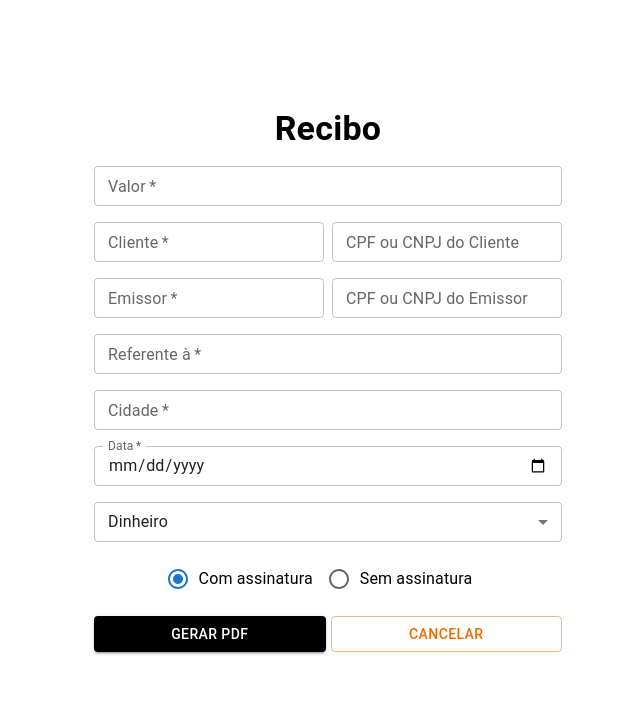
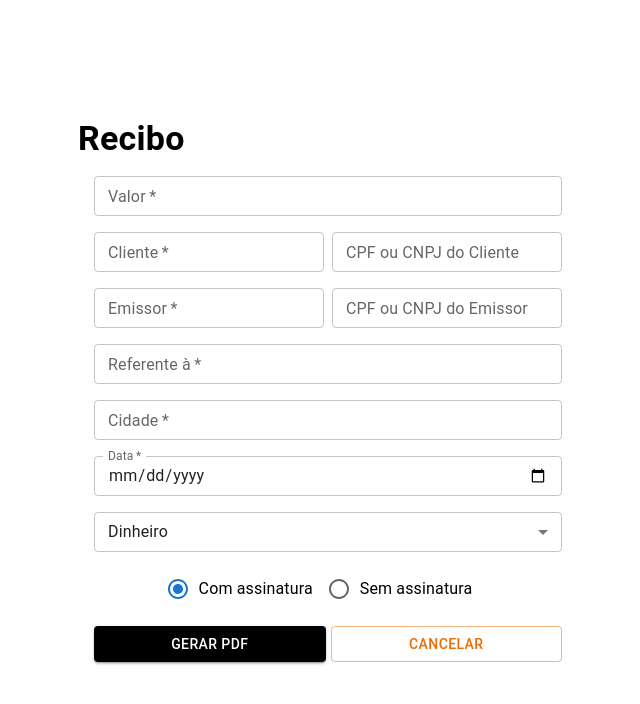
Before and after one commit to tsgomes9/-receipt-generator, a React (Vite) app: page /receipt in a window 1280 px wide. Shown: the top 704 px of the page, without its empty margins (312-952 px from the left). Built offline with nearby package versions, Linux system fonts and the light colour scheme; the HTML template or start-up script is replaced by a standard one; what @react-pdf/renderer would draw is missing.

Commit message:
Update form-style.ts

```diff
--- a/src/pages/receipt/styles/form-style.ts
+++ b/src/pages/receipt/styles/form-style.ts
@@ -4,7 +4,7 @@ export const FormContainer = styled.div`
     display: flex;
     flex-direction: column;
     justify-content: center;
-    align-items: center;
+    padding: 10px;
     height: 95vh;
     border-radius: 5px;
     max-width: 500px;
```
